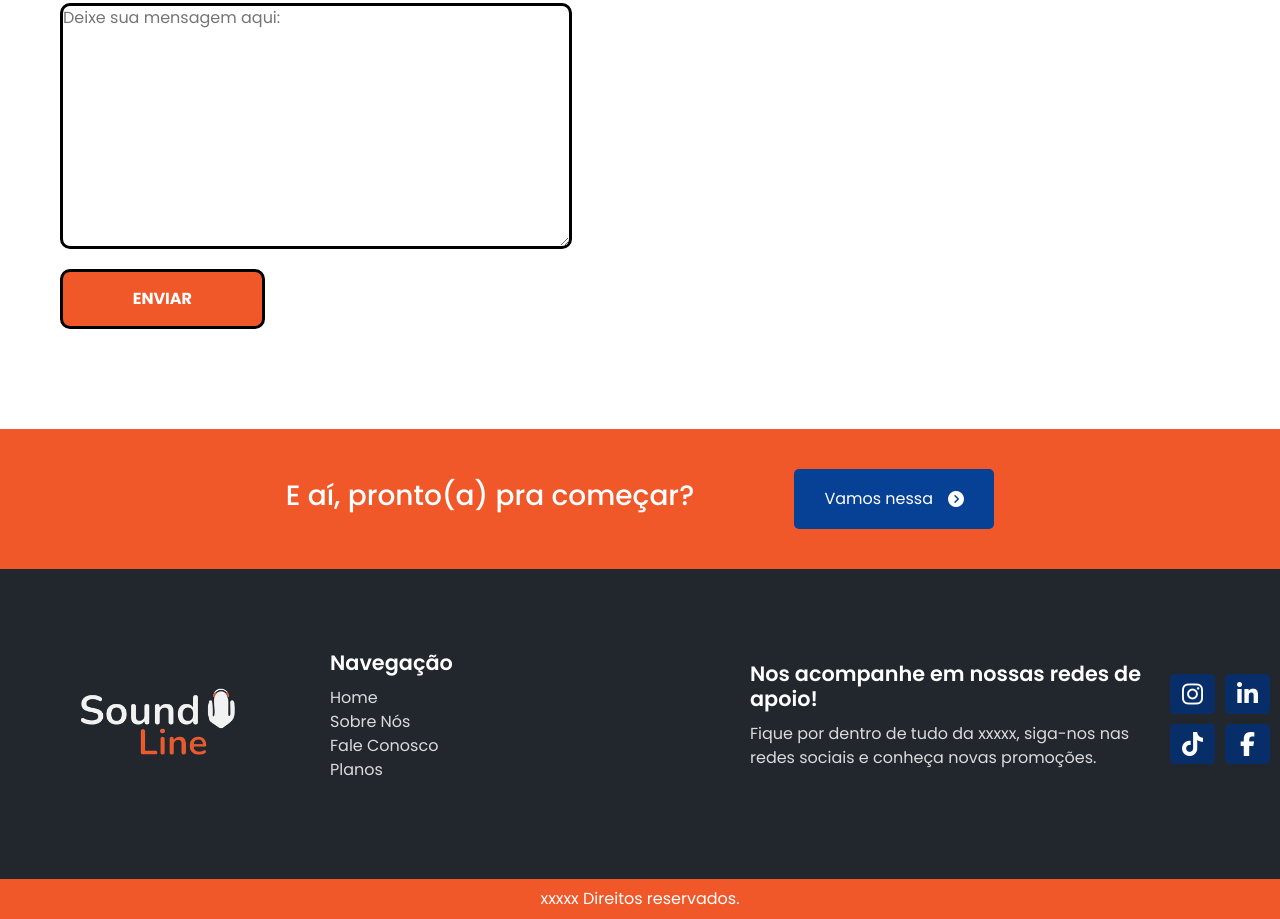
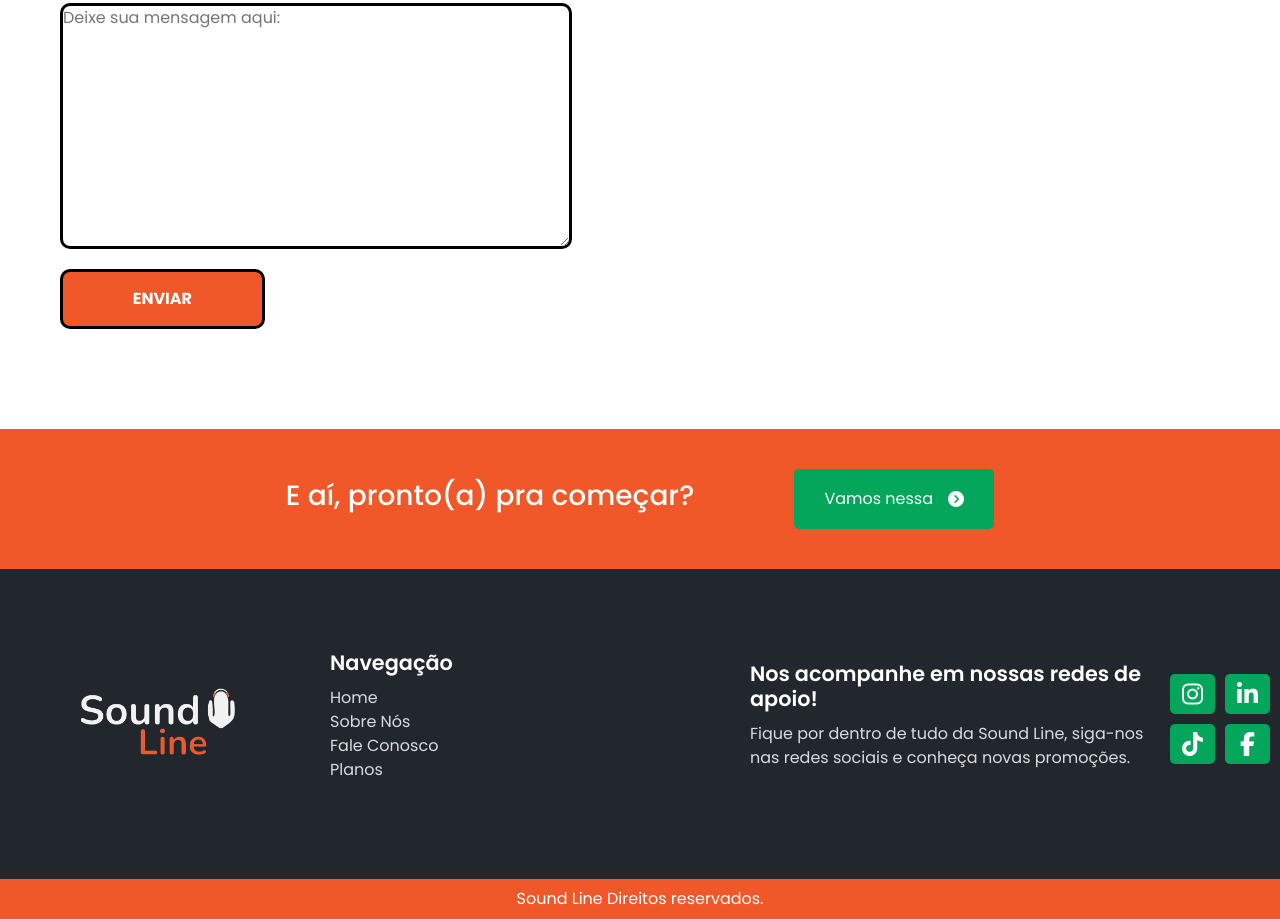
Before and after one commit to liviandradee/sound-line, a website: page faleconosco.html in a window 1280 px wide. Shown: the part 529-1448 px from the top of the page. Drawn offline with nearby package versions, Linux system fonts and the light colour scheme.

Commit message:
audiodramas

```diff
--- a/faleconosco.html
+++ b/faleconosco.html
@@ -11,6 +11,7 @@
     <link rel="stylesheet" href="src/css/faleconosco.css">
     <link rel="preconnect" href="https://fonts.googleapis.com">
     <link rel="preconnect" href="https://fonts.gstatic.com" crossorigin>
+    <link rel="shortcut icon" href="src/image/img27-removebg-preview.png">
     <link href="https://fonts.googleapis.com/css2?family=Poppins:ital,wght@0,100;0,200;0,300;0,400;0,500;0,600;0,700;0,800;0,900;1,100;1,200;1,300;1,400;1,500;1,600;1,700;1,800;1,900&display=swap" rel="stylesheet">
     <link rel="stylesheet" href="https://stackpath.bootstrapcdn.com/bootstrap/4.5.2/css/bootstrap.min.css">
     <link rel="shortcut icon" href="src/image/Soundline-LogoComFundo.png" />
@@ -141,7 +142,7 @@
 
             <div class="footer_item">
                 <h3 class="footer_title">Nos acompanhe em nossas redes de apoio!</h3>
-                <p class="item_text">Fique por dentro de tudo da xxxxx, siga-nos nas redes sociais e conheça novas
+                <p class="item_text">Fique por dentro de tudo da Sound Line, siga-nos nas redes sociais e conheça novas
                     promoções.</p>
             </div>
 
@@ -166,7 +167,7 @@
 
 
         <div class="direitos">
-            <p class="direitos_text">xxxxx Direitos reservados.</p>
+            <p class="direitos_text">Sound Line Direitos reservados.</p>
         </div>
     </footer>
 
--- a/src/css/faleconosco.css
+++ b/src/css/faleconosco.css
@@ -508,7 +508,7 @@ form [type="submit"]:hover{
     display: flex;
     justify-content: center;
     align-items: center;
-    background-color: #074196;
+    background-color: #03A65A;
     width: 200px;
     height: 60px;
     border-radius: 5px;
@@ -519,7 +519,7 @@ form [type="submit"]:hover{
 }
 
 .content_up>.btn:hover {
-    background-color: #072e69;
+    background-color: #03A65A;
     color: #fff;
 }
 
@@ -578,14 +578,14 @@ form [type="submit"]:hover{
     font-size: 1.5rem;
     height: 40%;
     width: 45%;
-    background-color: #072e69;
+    background-color: #03A65A;
     border-radius: 5px;
     cursor: pointer;
     transition: 0.5s all;
 }
 
 .social_icon:hover {
-    background-color: #033a8c;
+    background-color: #03A65A;
 }
 
 .direitos {
```
